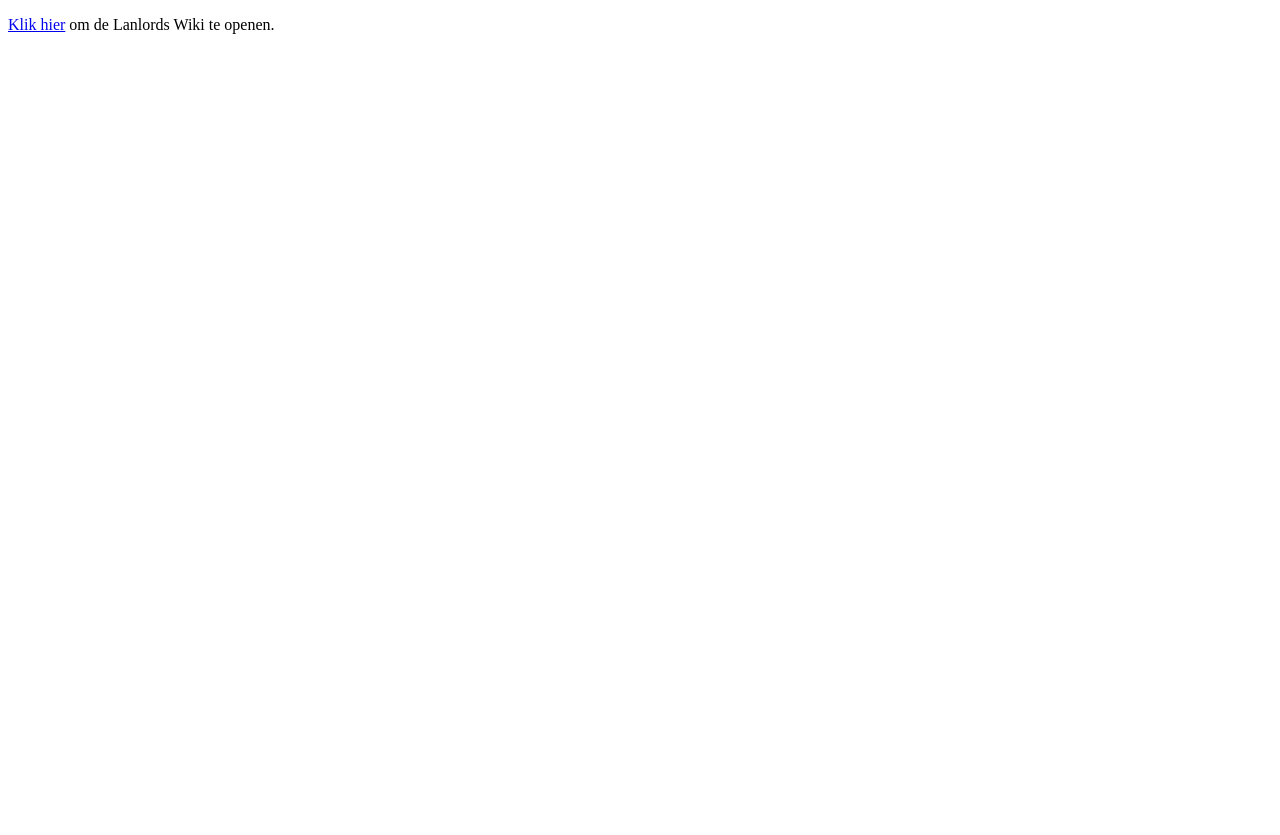
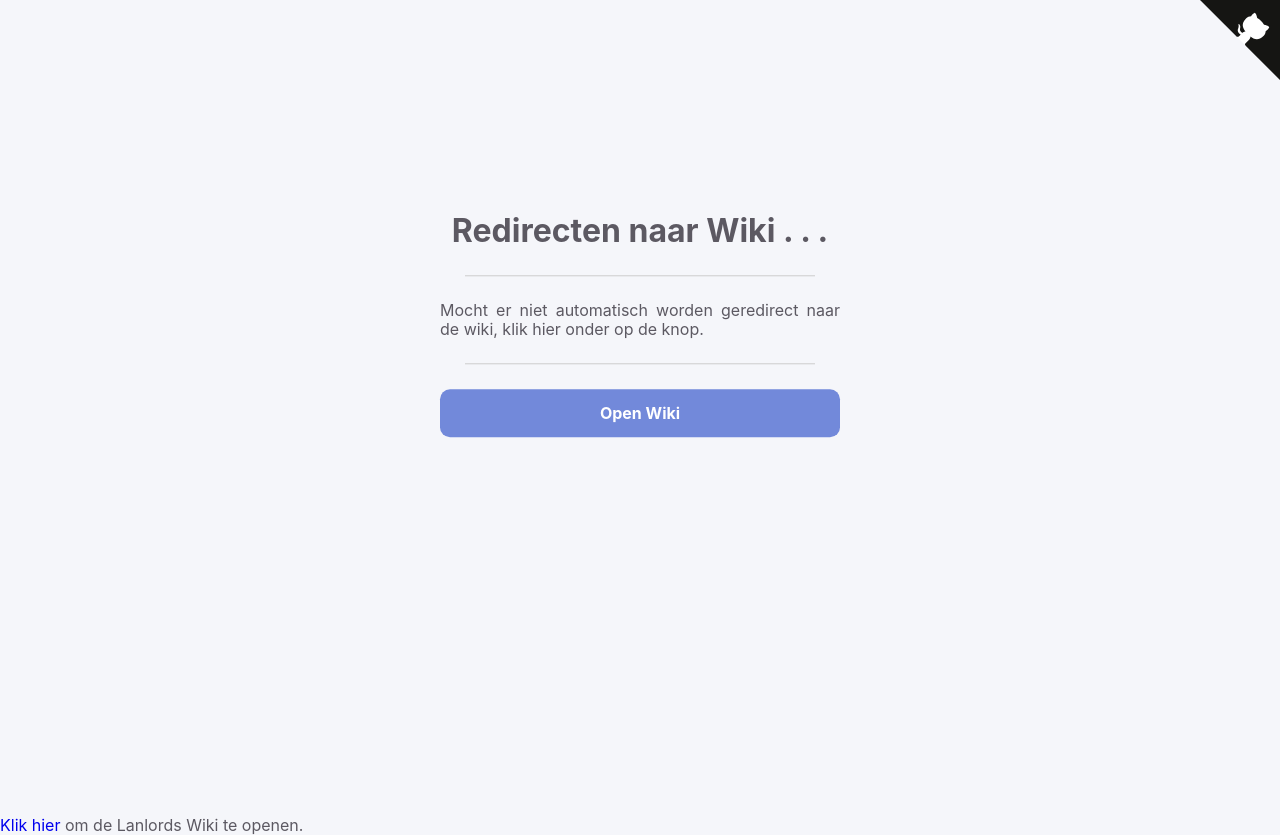
Before and after one commit to lanlords/wiki, a plain HTML site: page index.html in a window 1280 px wide. Before the commit the page ends 800 px from the top, so only its background shows below. Drawn offline with nearby package versions, Linux system fonts and the light colour scheme.

Commit message:
Use design of Discord landing page

```diff
--- a/index.html
+++ b/index.html
@@ -1,14 +1,55 @@
 <!DOCTYPE html>
-<html>
+<html lang="en" dir="ltr">
 <head>
   <title>Redirect Lanlords Wiki</title>
   <meta charset="utf-8">
   <meta name="viewport" content="width=device-width, initial-scale=1.0">
-  <meta http-equiv="refresh" content="7; url='https://lanlords.atlassian.net/wiki'" />
+  <meta http-equiv="refresh" content="1; url='https://lanlords.atlassian.net/wiki'" />
   <link rel="shortcut icon" type="image/png"    href="/favicon.png" />
   <link rel="shortcut icon" type="image/x-icon" href="/favicon.ico" />
+  <link rel="stylesheet"    type="text/css"     href="https://cdnjs.cloudflare.com/ajax/libs/normalize/8.0.1/normalize.min.css" />
+  <link rel="stylesheet"    type="text/css"     href="/static/css/custom.css" />
 </head>
+
 <body>
+  <a href="https://github.com/lanlords/wiki" class="github-corner">
+  <span>
+    <svg width="80" height="80" viewBox="0 0 250 250" style="" aria-hidden="true">
+      <path d="M0,0 L115,115 L130,115 L142,142 L250,250 L250,0 Z"></path>
+      <path d="M128.3,109.0 C113.8,99.7 119.0,89.6 119.0,89.6 C122.0,82.7 120.5,78.6 120.5,78.6 C119.2,72.0 123.4,76.3 123.4,76.3 C127.3,80.9 125.5,87.3 125.5,87.3 C122.9,97.6 130.6,101.9 134.4,103.2" fill="currentColor" style="transform-origin: 130px 106px;" class="octo-arm"></path>
+      <path d="M115.0,115.0 C114.9,115.1 118.7,116.5 119.8,115.4 L133.7,101.6 C136.9,99.2 139.9,98.4 142.2,98.6 C133.8,88.0 127.5,74.4 143.8,58.0 C148.5,53.4 154.0,51.2 159.7,51.0 C160.3,49.4 163.2,43.6 171.4,40.1 C171.4,40.1 176.1,42.5 178.8,56.2 C183.1,58.6 187.2,61.8 190.9,65.4 C194.5,69.0 197.7,73.2 200.1,77.6 C213.8,80.2 216.3,84.9 216.3,84.9 C212.7,93.1 206.9,96.0 205.4,96.6 C205.1,102.4 203.0,107.8 198.3,112.5 C181.9,128.9 168.3,122.5 157.7,114.1 C157.9,116.9 156.7,120.9 152.7,124.9 L141.0,136.5 C139.8,137.7 141.6,141.9 141.8,141.8 Z" fill="currentColor" class="octo-body"></path>
+    </svg>
+  </span>
+  </a>
+
+  <div id="app">
+
+    <div class="block">
+      <div class="row">
+        <h1>Redirecten naar Wiki . . .</h1>
+      </div>
+
+      <div class="row">
+        <hr/>
+      </div>
+
+      <div class="row text">
+        Mocht er niet automatisch worden geredirect naar de wiki,
+        klik hier onder op de knop.
+      </div>
+
+      <div class="row">
+        <hr/>
+      </div>
+
+      <div class="row">
+        <a href="https://lanlords.atlassian.net/wiki" id="btn-discord" v-bind:href="discord_invite">Open Wiki</a>
+      </div>
+    </div>
+
+  </div>
+
+
   <p><a href="https://lanlords.atlassian.net/wiki">Klik hier</a> om de Lanlords Wiki te openen.</p>
 </body>
 </html>
--- /dev/null
+++ b/static/css/custom.css
@@ -0,0 +1,142 @@
+/* -- general -- */
+html, body {
+  height: 100%;
+  color: #5c5962;
+  background-color: #f5f6fa;
+  font-family: -apple-system, BlinkMacSystemFont, "helvetica neue",
+               helvetica, roboto, noto, "segoe ui", arial, sans-serif;
+  font-size: 16px !important;
+}
+a {
+  text-decoration: none;
+}
+b {
+  font-weight: bold;
+}
+h1 {
+  text-align: center;
+}
+hr {
+  margin: 25px;
+  border-width: 0px;
+  border-bottom: 1px solid #ccc;
+}
+
+/* --- grid -- */
+#app {
+  height: 100%;
+  width: 100%;
+  position: relative;
+}
+.block {
+  width: calc(100% - 40px);
+  max-width: 400px;
+  margin: 0;
+  position: absolute;
+  top: 40%;
+  left: 50%;
+  transform: translate(-50%, -50%);
+  text-align: center;
+}
+.row {
+  margin: 10px 0px;
+  width: 100%;
+}
+.line {
+  padding: 10px 20px;
+  margin: 0;
+  width: 100%;
+  box-sizing: border-box;
+}
+.text {
+  margin-bottom: 20px;
+  text-align: justify;
+}
+.quote {
+  padding: 5px 0px;
+  padding-bottom: 10px;
+  background: #eee;
+  width: 100%;
+  border-radius: 10px;
+  text-align: left;
+}
+
+/* --- icon --- */
+.icon {
+  margin: 0 5px 0 0;
+  display: inline-block;
+  width: 20px;
+  height: 20px;
+  pointer-events: all;
+  position: relative;
+  top: 5px;
+  stroke: currentColor;
+  fill: none; */
+}
+.icon-svg {
+  display: none;
+}
+.icon-online {
+  stroke: green;
+}
+.icon-voice {
+  stroke: blue;
+}
+
+/* --- object --- */
+#btn-discord {
+  width: 100%;
+  padding: 15px 0px;
+  margin: 0;
+  display: block;
+  color: #fff;
+  background-color: #7289da;
+  border-width: 0px;
+  border-radius: 10px;
+  font-weight: 700;
+}
+#btn-discord:hover {
+  background-color: #677bc4;
+}
+#btn-discord:active {
+  padding: 16px 0px 14px;
+  background-color: #5b6eae;
+}
+#btn-discord:focus { outline: 0; }
+
+/* --- github --- */
+.github-corner {
+  position: absolute;
+  top: 0;
+  border: 0;
+  right: 0;
+  display: inline-block;
+  z-index: 1;
+}
+.github-corner span {
+  display: inline-block;
+}
+.github-corner span svg {
+  fill: #151513;
+  color:#fff;
+  z-index: -1
+}
+.github-corner:hover span .octo-arm {
+  animation: octocat-wave 560ms ease-in-out;
+  border: none;
+}
+@keyframes octocat-wave {
+  0%, 100% { transform: rotate(0) }
+  20%, 60% { transform: rotate(-25deg) }
+  40%, 80% { transform: rotate(10deg) }
+}
+@media (max-width:500px) {
+  .github-corner:hover span.octo-arm {
+    animation: none;
+    border: none;
+  }
+  .github-corner span .octo-arm {
+    animation: octocat-wave 560ms ease-in-out;
+    border: none;
+  }
+}
```
Also changed, not shown: 1 other file.
